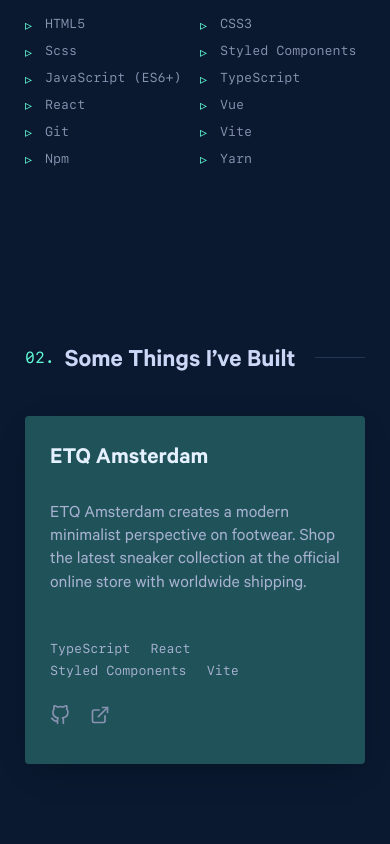
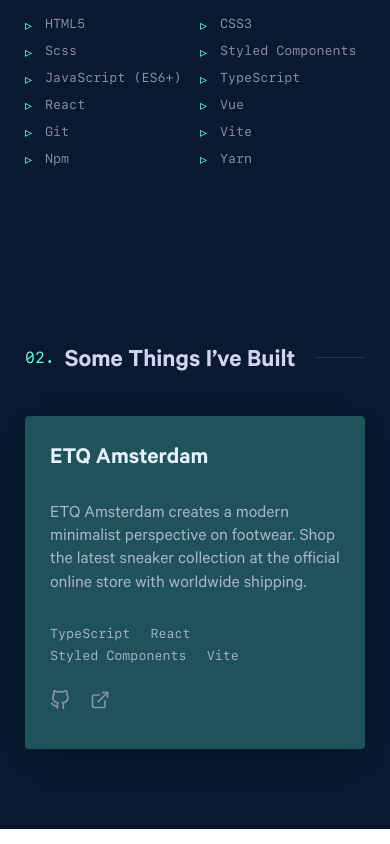
Before and after one commit to hlibsuprun/portfolio, a Vue app: page / in a window 390 px wide. Shown: the part 1639-2483 px from the top of the page. Built offline with nearby package versions, Linux system fonts and the light colour scheme.

Commit message:
fix: margin into BaseProjectCard

```diff
--- a/src/components/Base/BaseProjectCard.vue
+++ b/src/components/Base/BaseProjectCard.vue
@@ -222,6 +222,10 @@
       background-color: transparent;
       box-shadow: none;
     }
+
+    &__tech-list {
+      margin: 10px 0px;
+    }
   }
 
   .project-image {
```
